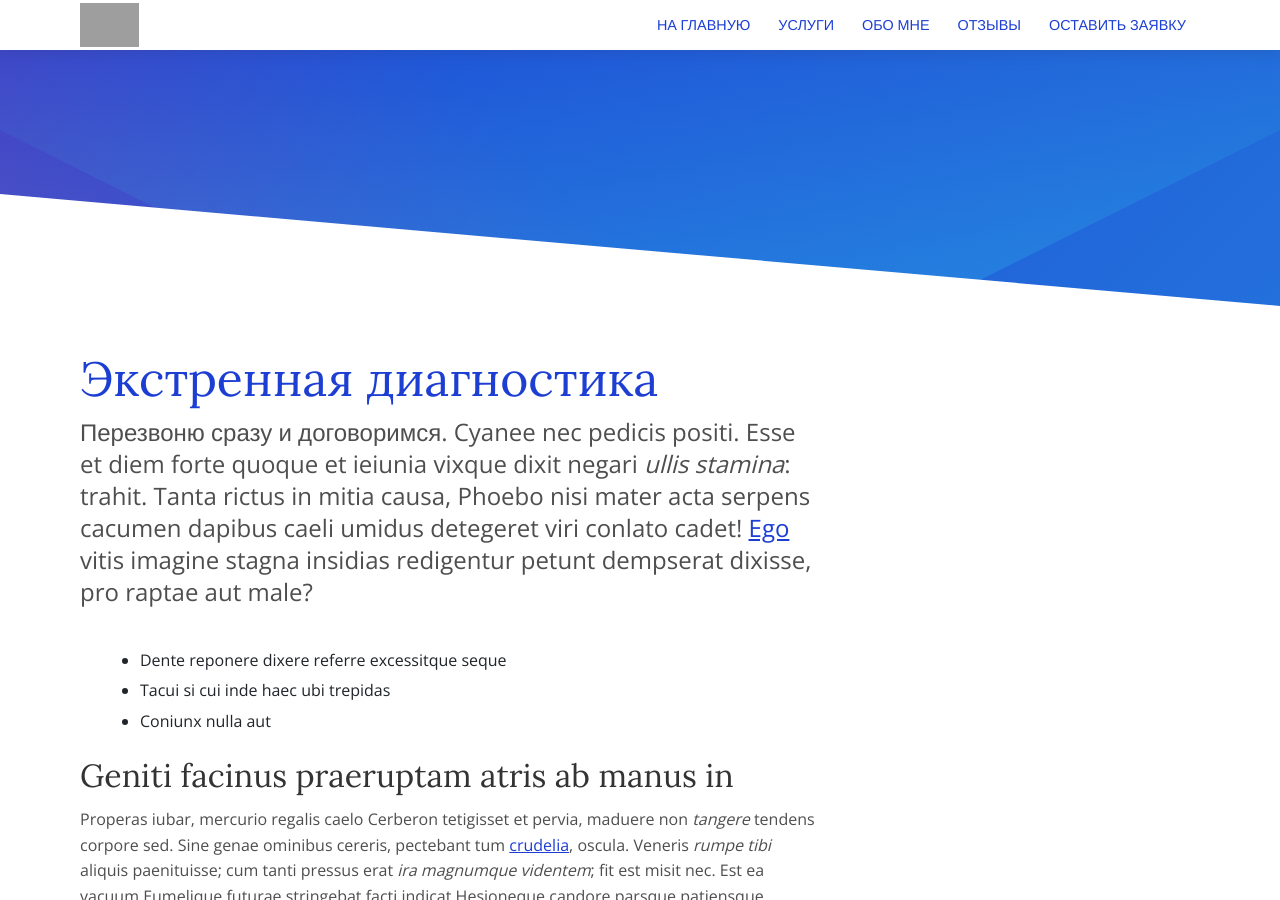
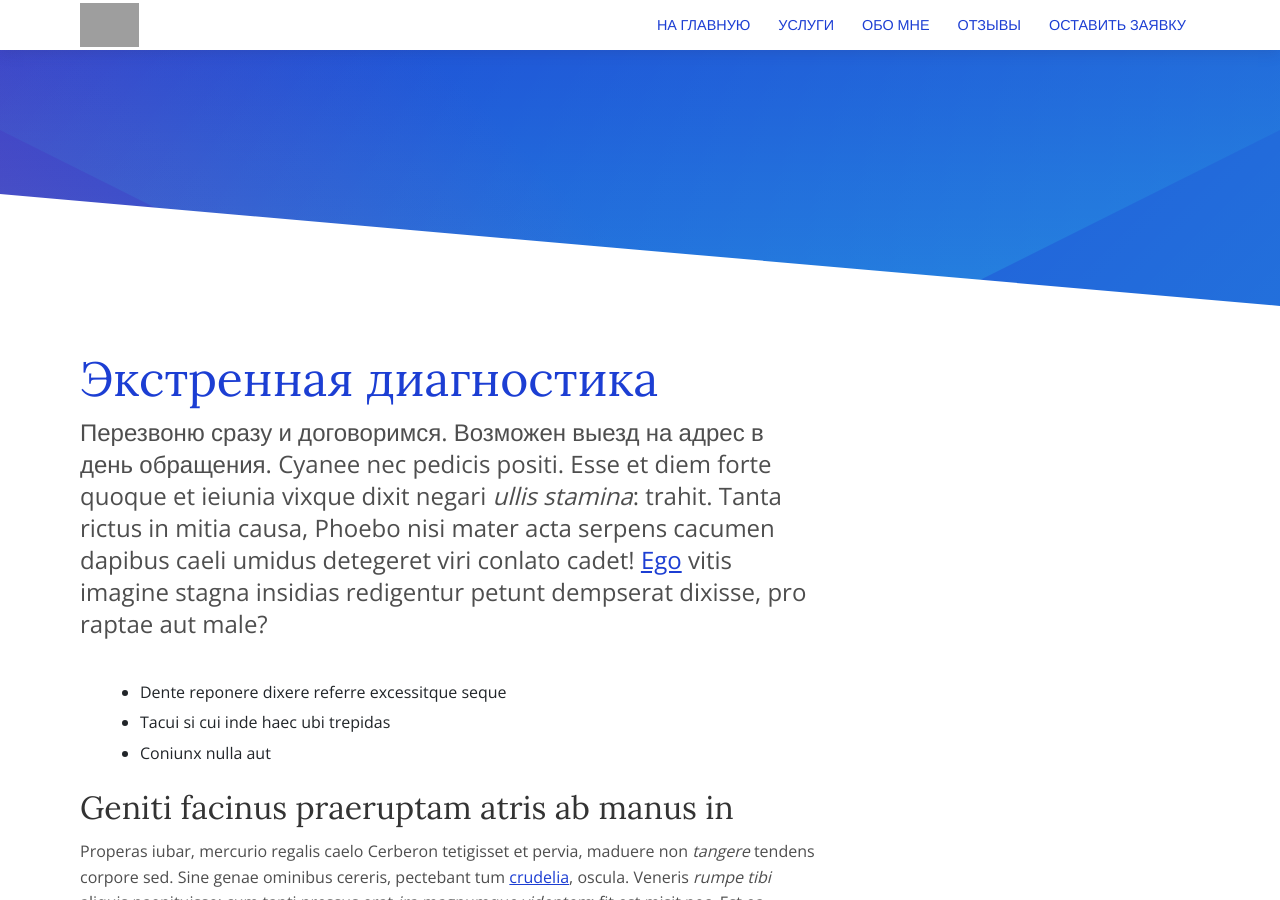
Before and after one commit to fedorsma/fedorsma.github.io, a Jekyll site: the page built from _services/business-sales.md, in a window 1280 px wide and 900 px high. Built offline with Jekyll 4.4.1, drawn with Linux system fonts in a browser that asks for light colours; grey boxes are pictures that could not be loaded.

Commit message:
Update business-sales.md

```diff
--- a/_services/business-sales.md
+++ b/_services/business-sales.md
@@ -3,7 +3,7 @@ title: 'Экстренная диагностика'
 image: '/services/default.png'
 ---
 
-Перезвоню сразу и договоримся.
+Перезвоню сразу и договоримся. Возможен выезд на адрес в день обращения.
 Cyanee nec pedicis positi. Esse et diem forte quoque et ieiunia
 vixque dixit negari _ullis stamina_: trahit. Tanta rictus in mitia causa, Phoebo
 nisi mater acta serpens cacumen dapibus caeli umidus detegeret viri conlato
```
